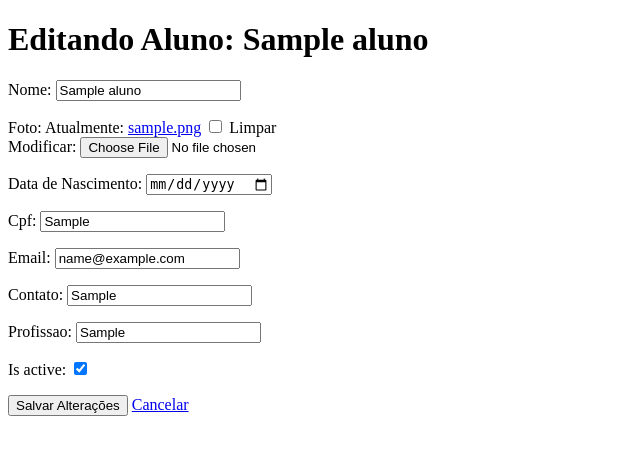
After one commit to PI-3-Semestre/projeto-estudio-pilates, a Django app: page /usuarios/editar/1/ in a window 1280 px wide. The commit adds this page. Shown: the top 455 px of the page, without its empty margins (0-640 px from the left). Run offline with Django 5.2, Linux system fonts and the light colour scheme; tables that the repository leaves empty hold one stand-in row (values such as "Sample post").

Commit message:
:recycle: refactor-refatorando o cadastro de usuários agora com repository

```diff
--- a/teste/config/settings.py
+++ b/teste/config/settings.py
@@ -106,7 +106,7 @@ AUTH_PASSWORD_VALIDATORS = [
 # Internationalization
 # https://docs.djangoproject.com/en/5.2/topics/i18n/
 
-LANGUAGE_CODE = 'en-us'
+LANGUAGE_CODE = 'pt-br'
 
 TIME_ZONE = 'UTC'
 
--- a/teste/usuarios/forms.py
+++ b/teste/usuarios/forms.py
@@ -5,3 +5,7 @@ class AlunoForm(forms.ModelForm):
     class Meta:
         model = Aluno
         fields = '__all__'
+
+        widgets = {
+                'dataNascimento': forms.DateInput(attrs={'type': 'date'})
+                }
--- a/teste/usuarios/models.py
+++ b/teste/usuarios/models.py
@@ -12,5 +12,7 @@ class Aluno(models.Model):
     contato = models.CharField(max_length=20)
     profissao = models.CharField(max_length=100, blank=True, null=True)
 
+    is_active = models.BooleanField(default=True)
+
     def __str__(self):
         return str(self.nome)
--- /dev/null
+++ b/teste/usuarios/repositories/alunos_repository.py
@@ -0,0 +1,35 @@
+from typing import List, Optional
+from ..models import Aluno
+from .base_repository import BaseRepository
+
+class AlunoRepository(BaseRepository):
+
+    def get_all(self) -> List[Aluno]:
+        return Aluno.objects.filter(is_active=True)
+
+    def get_by_id(self, id: int) -> Optional[Aluno]:
+        try:
+            return Aluno.objects.get(pk=id, is_active=True)
+        except Aluno.DoesNotExist:
+            return None
+
+    def create(self, data: dict) -> Aluno:
+        aluno = Aluno.objects.create(**data)
+        return aluno
+
+    def update(self, id: int, data: dict) -> Optional[Aluno]:
+        aluno = self.get_by_id(id)
+        if aluno:
+            for key, value in data.items():
+                setattr(aluno, key, value)
+            aluno.save()
+            return aluno
+        return None
+
+    def delete(self, id: int) -> bool:
+        aluno = self.get_by_id(id)
+        if aluno:
+            aluno.is_active = False
+            aluno.save()
+            return True
+        return False
--- /dev/null
+++ b/teste/usuarios/templates/usuarios/editar_aluno.html
@@ -0,0 +1,23 @@
+<!DOCTYPE html>
+<html lang="pt-br">
+<head>
+    <meta charset="UTF-8">
+    <meta name="viewport" content="width=device-width, initial-scale=1.0">
+    <title>Editar Aluno</title>
+    </head>
+<body>
+
+    <h1>Editando Aluno: {{ form.instance.nome }}</h1>
+
+    <form method="post" enctype="multipart/form-data">
+
+        {% csrf_token %}
+
+        {{ form.as_p }}
+
+        <button type="submit">Salvar Alterações</button>
+        <a href="{% url 'lista_alunos' %}">Cancelar</a>
+    </form>
+
+</body>
+</html>
--- a/teste/usuarios/urls.py
+++ b/teste/usuarios/urls.py
@@ -4,4 +4,6 @@ from . import views
 urlpatterns = [
     path('alunos/', views.lista_alunos, name='lista_alunos'),
     path('cadastrar/', views.cadastrar_aluno, name='cadastrar_aluno'),
+    path('editar/<int:pk>/', views.editar_aluno, name='editar_aluno'),
+    path('excluir/<int:pk>/', views.excluir_aluno, name='excluir_aluno'),
 ]
--- a/teste/usuarios/views.py
+++ b/teste/usuarios/views.py
@@ -1,10 +1,14 @@
-from django.shortcuts import redirect, render
-from .models import Aluno
+from django.shortcuts import redirect, render, get_object_or_404
 from .forms import AlunoForm
+from .repositories.alunos_repository import AlunoRepository
+
+aluno_repository = AlunoRepository()
 
 # Create your views here.
+
+#Views Cadastro Alunos
 def lista_alunos(request):
-    alunos = Aluno.objects.all()
+    alunos = aluno_repository.get_all()
     context = {'alunos': alunos}
     return render(request, 'usuarios/lista_alunos.html', context)
 
@@ -12,8 +16,26 @@ def cadastrar_aluno(request):
     if request.method == 'POST':
         form = AlunoForm(request.POST, request.FILES)
         if form.is_valid():
-            form.save()
+            aluno_repository.create(form.cleaned_data)
             return redirect('lista_alunos')
     else:
         form = AlunoForm()
     return render(request, 'usuarios/cadastrar_aluno.html', {'form': form})
+
+def editar_aluno(request, pk):
+    aluno = get_object_or_404(aluno_repository.get_all(), pk=pk)
+    if request.method == 'POST':
+        form = AlunoForm(request.POST, request.FILES, instance=aluno)
+        if form.is_valid():
+            aluno_repository.update(pk, form.cleaned_data)
+            return redirect('lista_alunos')
+    else:
+        form = AlunoForm(instance=aluno)
+    return render(request, 'usuarios/editar_aluno.html', {'form': form})
+
+def excluir_aluno(request, pk):
+    aluno = get_object_or_404(aluno_repository.get_all(), pk=pk)
+    if request.method == 'POST':
+        aluno_repository.delete(pk)
+        return redirect('lista_alunos')
+    return render(request, 'usuarios/confirmar_exclusao.html', {'aluno': aluno})
```
Also changed, not shown: teste/usuarios/repositories/base_repository.py (added, +24 -0 lines), teste/usuarios/templates/usuarios/confirmar_exclusao.html (added, +24 -0 lines), teste/usuarios/templates/usuarios/lista_alunos.html (+29 -8 lines), teste/usuarios/migrations/0002_aluno_is_active.py (added), teste/usuarios/repositories/__init__.py (added).
